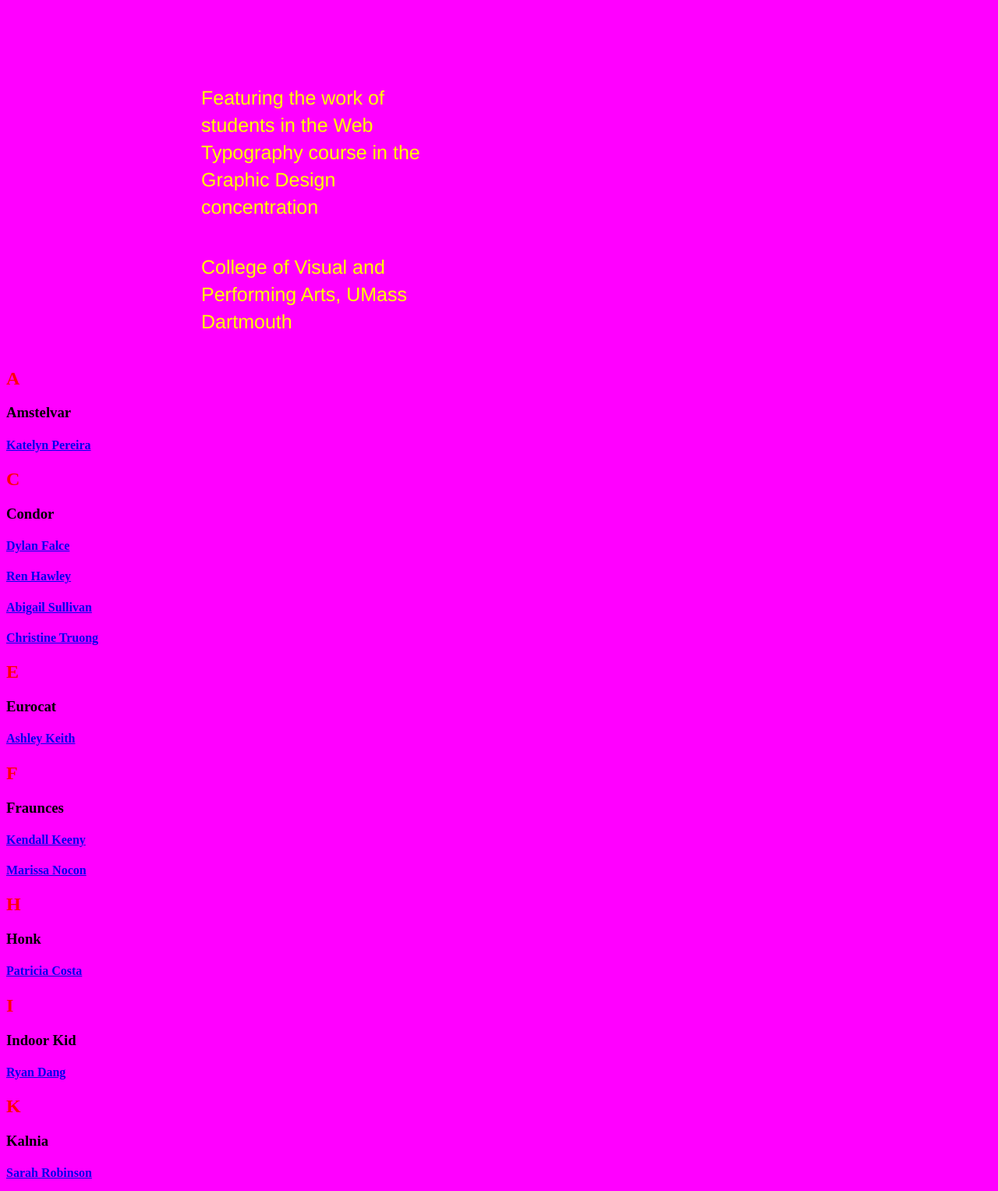
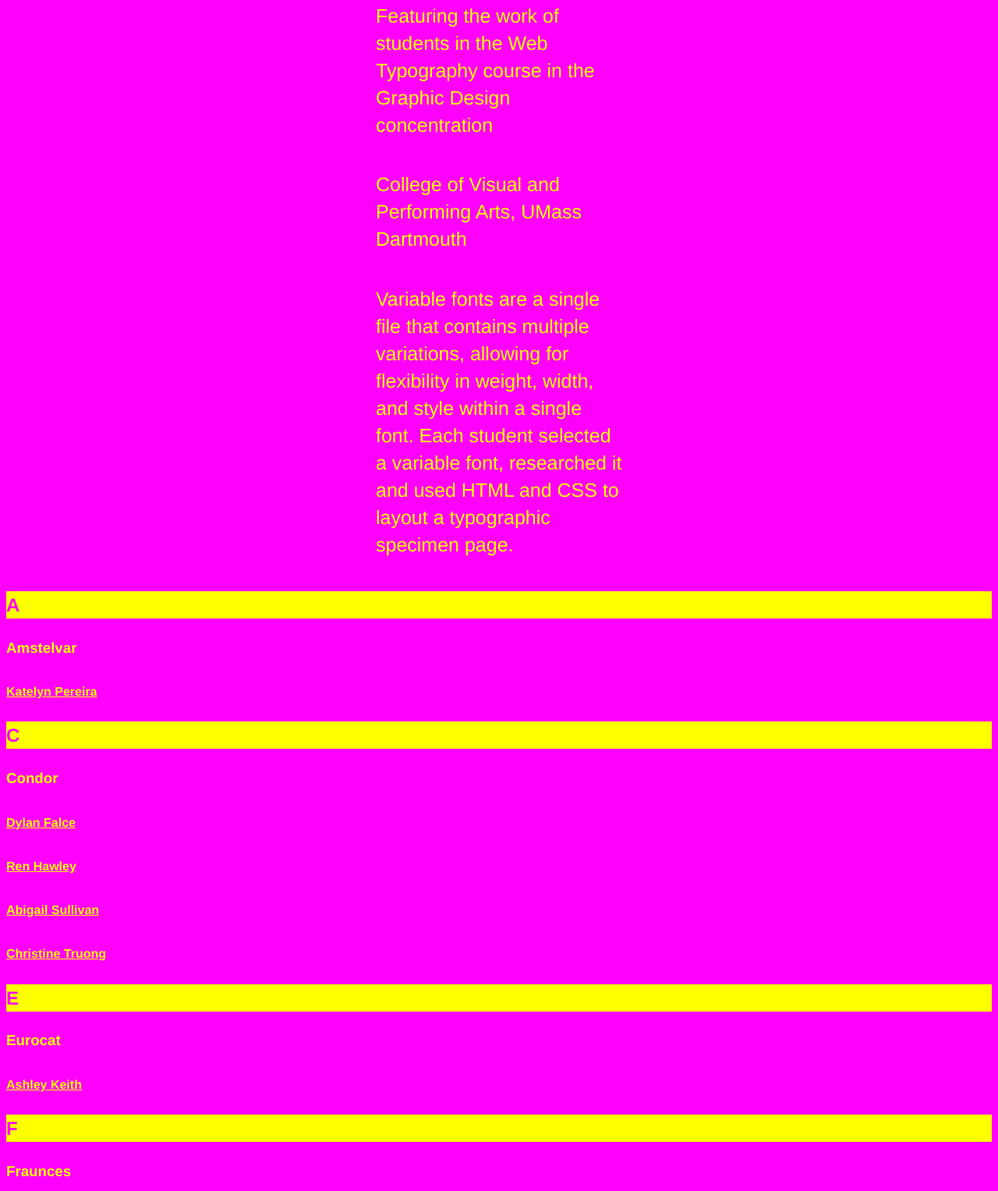
Before and after one commit to lahdesign/variable-showcase, a plain HTML site: page index.html in a window 1280 px wide. Shown: the part 213-1740 px from the top of the page at 78% size. Drawn offline with Linux system fonts and the light colour scheme.

Commit message:
started styling the list of names, changed to yellow and gave the letters a yellow highlight.

```diff
--- a/index.html
+++ b/index.html
@@ -8,8 +8,12 @@
 </head>
 <body>
     <h1>Variable Font Showcase</h1>
-    <div class="desc-wrapper"><h5>Featuring the work of students in the Web Typography course in the Graphic Design concentration</h5>
-    <h5>College of Visual and Performing Arts, UMass Dartmouth</h5></div>
+    <div class="desc-wrapper"><h5 class="paragraph1">Featuring the work of students in the Web Typography course in the Graphic Design concentration</h5>
+    <h5>College of Visual and Performing Arts, UMass Dartmouth</h5>
+    <h5 class="paragraph2">Variable fonts are a single file that contains multiple variations, allowing for flexibility in weight, width, and style within a single font.
+        Each student selected a variable font, researched it and used HTML and CSS to layout a typographic specimen page.</h5></div>
+
+    <div class="list">
     <h2>A</h2>
     <h3>Amstelvar</h3>
     <a href="https://katelynpereira.github.io/type-single-page/">
@@ -132,5 +136,6 @@
         <a href="https://josull.github.io/type-single-page/">
             <h4>Jamie O'Sullivan</h4>
         </a>
+    </div>
 </body>
 </html>
--- a/main.css
+++ b/main.css
@@ -19,10 +19,17 @@
 }
 .desc-wrapper {
     width: 25%;
-    margin-left: 250px;
-    margin-top: 150px;
-    color: rgb(255,255,0)
+    color: rgb(255,255,0);
+    margin-left: auto;
+    margin-right: auto;
 }
+
+.paragraph1{
+}
+
+.paragraph2{
+}
+
 h5 {
 font-family: 'Helvetica';
 font-style:normal;
@@ -35,7 +42,8 @@
 
 }
 h2{
-    color:red;
+    color: rgb(255,0,255);
+    background-color: #FFFF00;
 }
 
 @keyframes weightChange {
@@ -45,3 +53,18 @@
     50%{font-variation-settings: "wght" 120, "XXXX" 100;
     }
 }
+
+.list{
+    font-family: 'Helvetica';
+font-style:normal;
+font-weight: 100;
+font-size: 16px;
+line-height: 35px;
+color: #FFFF00;
+}
+a{
+    color: #FFFF00;
+}
+a:hover{
+    font-size: 17px;
+}
```
